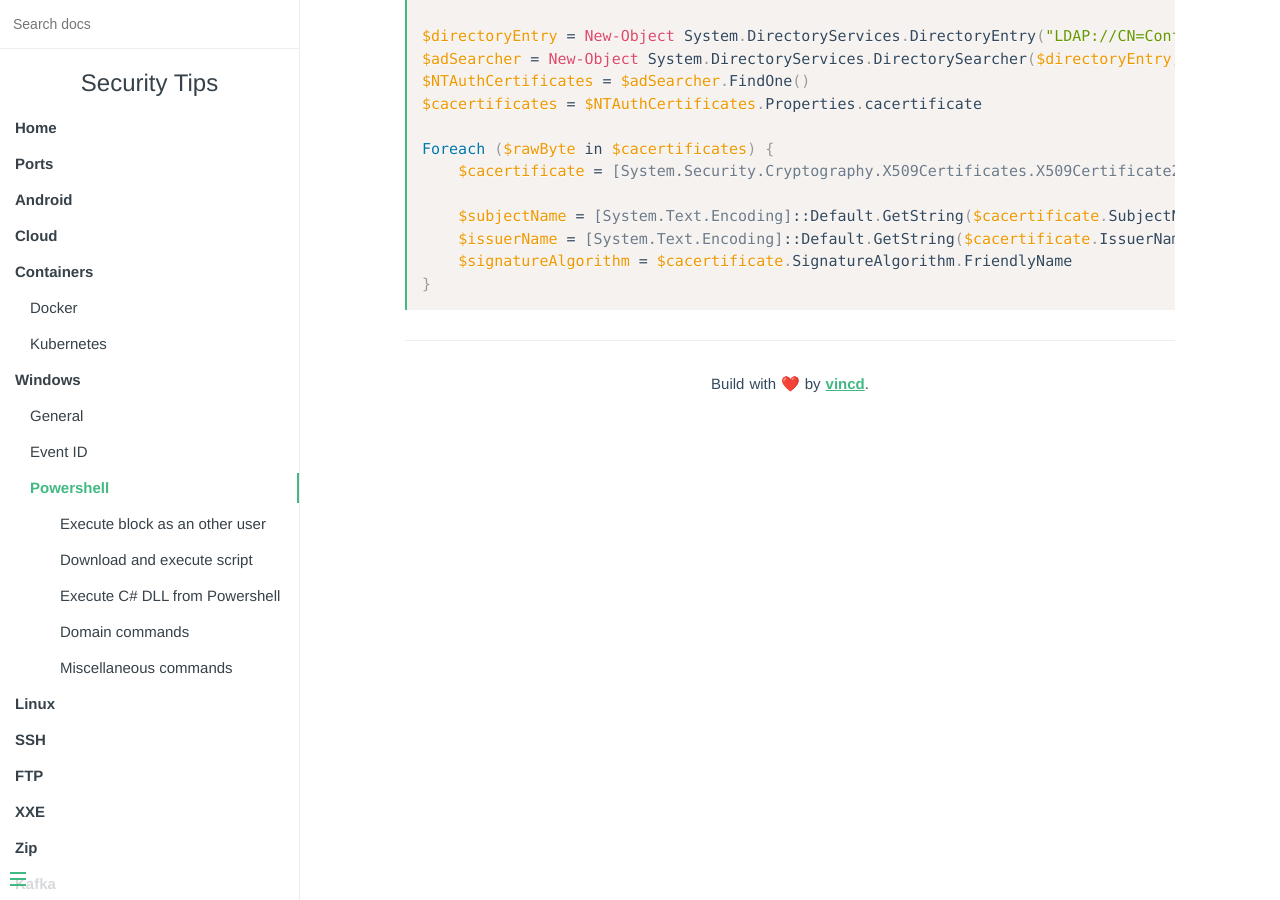
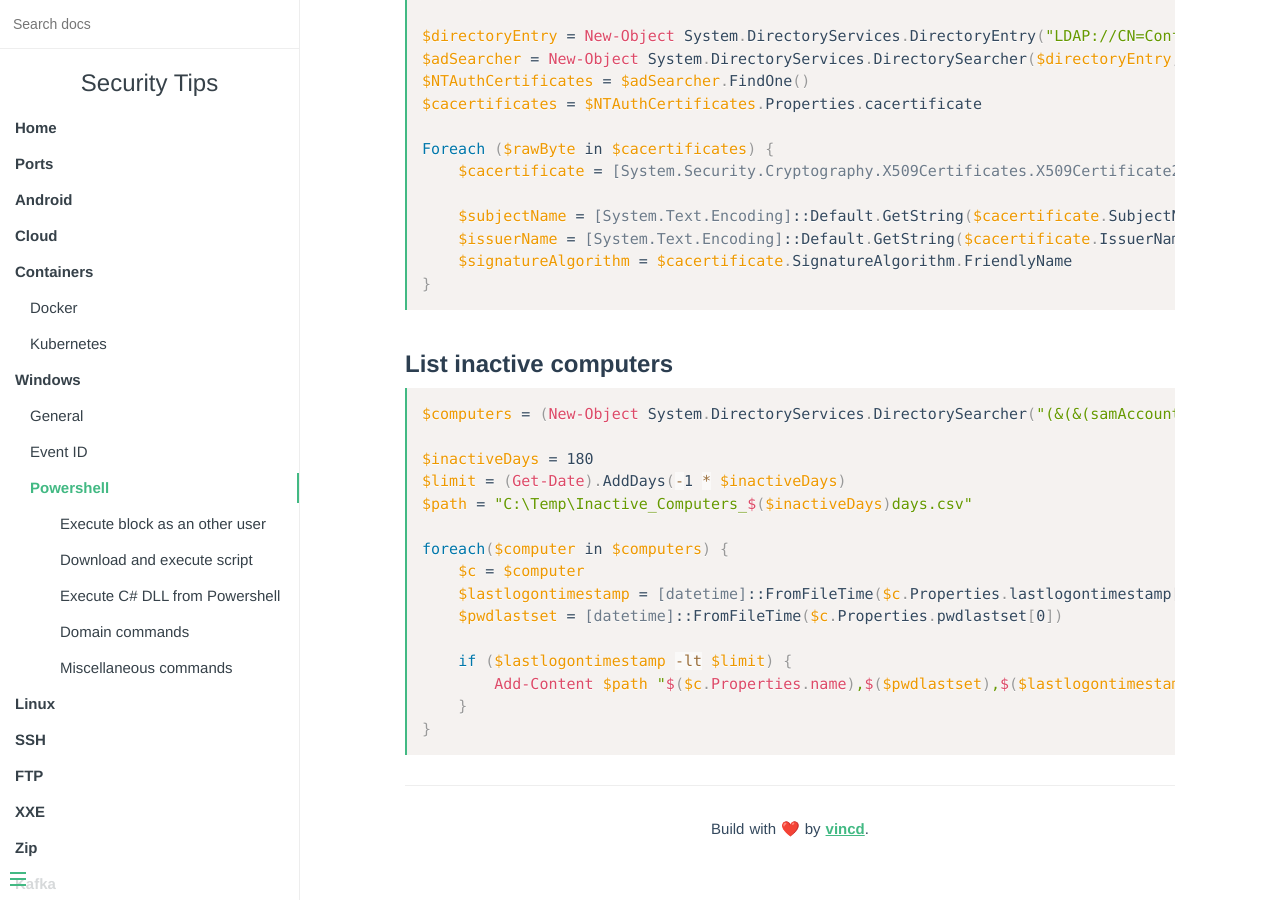
Before and after one commit to vincd/security-tips, an MkDocs documentation site: the page built from docs/powershell.md, in a window 1280 px wide and 900 px high, scrolled down 3627 px. Built offline with MkDocs 1.6.1, drawn with Linux system fonts in a browser that asks for light colours.

Commit message:
Add script to find inactive computers on an AD

````diff
--- a/docs/powershell.md
+++ b/docs/powershell.md
@@ -182,3 +182,24 @@ Foreach ($rawByte in $cacertificates) {
     $signatureAlgorithm = $cacertificate.SignatureAlgorithm.FriendlyName
 }
 ```
+
+
+### List inactive computers
+
+```powershell
+$computers = (New-Object System.DirectoryServices.DirectorySearcher("(&(&(samAccountType=805306369)(objectCategory=computer)))")).FindAll()
+
+$inactiveDays = 180
+$limit = (Get-Date).AddDays(-1 * $inactiveDays)
+$path = "C:\Temp\Inactive_Computers_$($inactiveDays)days.csv"
+
+foreach($computer in $computers) {
+    $c = $computer
+    $lastlogontimestamp = [datetime]::FromFileTime($c.Properties.lastlogontimestamp[0])
+    $pwdlastset = [datetime]::FromFileTime($c.Properties.pwdlastset[0])
+
+    if ($lastlogontimestamp -lt $limit) {
+        Add-Content $path "$($c.Properties.name),$($pwdlastset),$($lastlogontimestamp),$($c.Properties.operatingsystem)"
+    }
+}
+```
````
